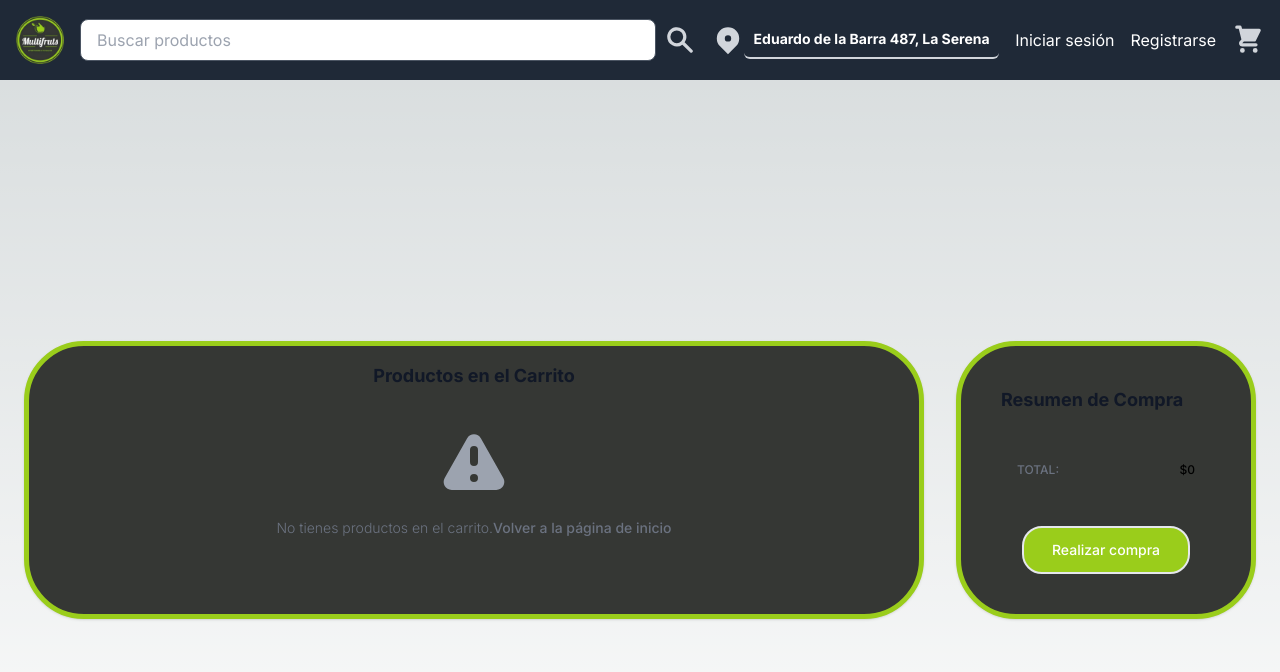
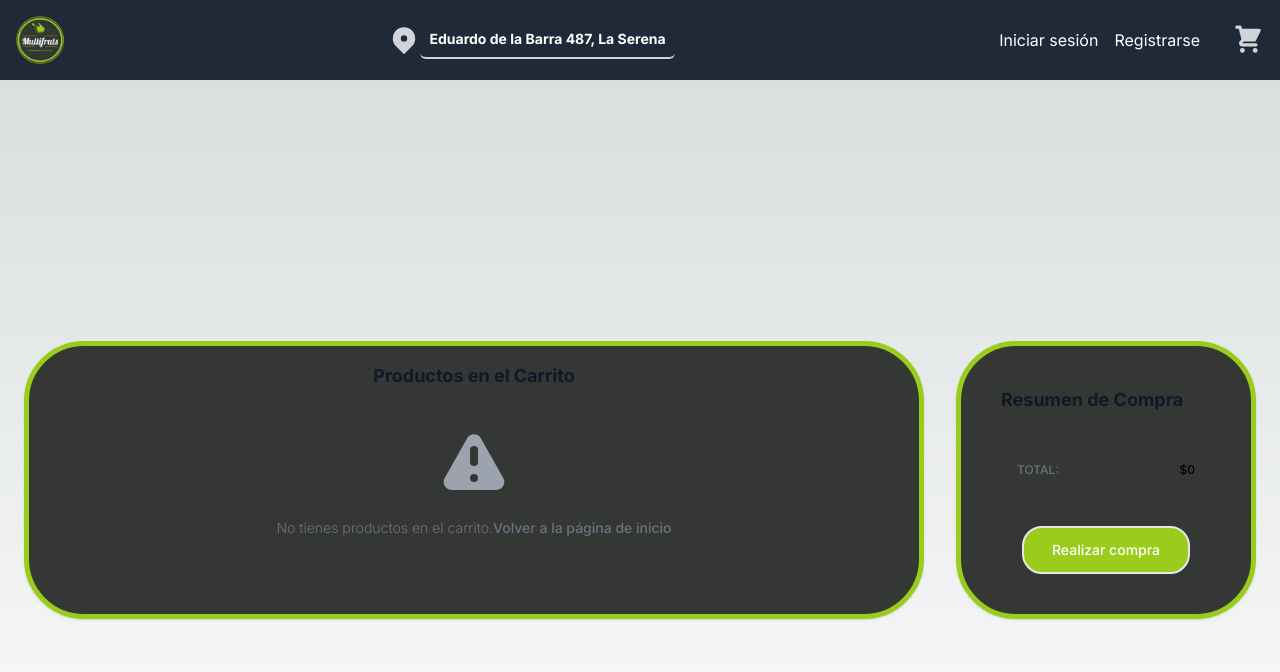
Before and after one commit to NashorSlayer/nextjs-ecommerce-graphql, a Next.js app: page /cart in a window 1280 px wide. Shown: the top 672 px of the page. Built offline with nearby package versions, Linux system fonts and the light colour scheme.

Commit message:
Refactor header components and add user authentication check

```diff
--- a/app/cart/page.tsx
+++ b/app/cart/page.tsx
@@ -2,10 +2,13 @@ import HeaderGuest from '@/components/commons/HeaderGuest';
 import HeaderRegistered from '@/components/commons/HeaderRegistered';
 import ShowCart from '@/components/ShowCart';
 
-export default function Home() {
+export default function Cart() {
+  const isUserAuthenticated = false; //Implementar método para ver si el usuario está autenticado o no
+
   return (
     <div className='mb-4'>
-      <HeaderGuest></HeaderGuest><ShowCart></ShowCart>
+      {isUserAuthenticated ? <HeaderRegistered /> : <HeaderGuest />}
+      <ShowCart />
     </div>
   );
 }
--- a/app/page.tsx
+++ b/app/page.tsx
@@ -3,9 +3,12 @@ import HeaderRegistered from '@/components/commons/HeaderRegistered';
 import ShowHome from '@/components/ShowHome';
 
 export default function Home() {
+  const isUserAuthenticated = false; //Implementar método para ver si el usuario está autenticado o no
+
   return (
     <div className='mb-4'>
-      <HeaderGuest></HeaderGuest><ShowHome></ShowHome>
+      {isUserAuthenticated ? <HeaderRegistered /> : <HeaderGuest />}
+      <ShowHome />
     </div>
   );
 }
--- a/components/ShowHome.tsx
+++ b/components/ShowHome.tsx
@@ -1,7 +1,7 @@
 "use client";
 import { FilterIcon, RefreshIcon, ExclamationIcon } from "@heroicons/react/solid";
 import ProductCard from './ProductCard';
-import { useEffect, useState } from "react";
+import { useState } from "react";
 
 interface Product {
   id: number;
--- a/components/commons/HeaderAdmin.tsx
+++ b/components/commons/HeaderAdmin.tsx
@@ -1,7 +1,7 @@
 "use client";
 import Link from 'next/link';
 // @ts-ignore
-import { SearchIcon, MenuIcon, ShoppingCartIcon, LocationMarkerIcon, UserCircleIcon } from '@heroicons/react/solid';
+import { LocationMarkerIcon, UserCircleIcon } from '@heroicons/react/solid';
 
 const HeaderAdmin = () => {
     return (
--- a/components/commons/HeaderGuest.tsx
+++ b/components/commons/HeaderGuest.tsx
@@ -2,7 +2,7 @@
 import Link from 'next/link';
 import { useAppSelector } from '@/redux/hooks';
 // @ts-ignore
-import { SearchIcon, MenuIcon, ShoppingCartIcon, LocationMarkerIcon } from '@heroicons/react/solid';
+import { ShoppingCartIcon, LocationMarkerIcon } from '@heroicons/react/solid';
 import { useState } from 'react';
 import CartDetailsPopup from '../CartDetailsPopup';
 
@@ -24,18 +24,6 @@ const HeaderGuest = () => {
                 <Link href="/">
                     <img className="w-12 h-12" src="multifruts_logo.png" alt="Logo" />
                 </Link>
-                <div className="flex-grow ml-4">
-                <input
-                    id="search"
-                    name='search'
-                    type="text"
-                    placeholder="Buscar productos"
-                    className="w-full px-4 py-2 border border-gray-600 rounded-lg focus:outline-none focus:border-primary-500 text-gray-900"
-                    />
-                </div>
-                <button>
-                    <SearchIcon className="w-8 h-8 ml-2 text-gray-300" />
-                </button>
                 <div className="flex items-center flex-col">
                     <div className="flex items-center">
                         <LocationMarkerIcon className="w-8 h-8 ml-4 text-gray-300" />
@@ -54,7 +42,6 @@ const HeaderGuest = () => {
                 <div className="ml-4 flex items-center space-x-4">
                     <Link href="/login" className="text-white hover:underline">Iniciar sesión</Link>
                     <Link href="/register" className="text-white hover:underline">Registrarse</Link>
-                </div>
                     <button className="relative" onClick={toggleCartDetails}>
                         <ShoppingCartIcon className="w-8 h-8 ml-4 text-gray-300" />
                         {cartItems.length > 0 && (
@@ -63,6 +50,7 @@ const HeaderGuest = () => {
                         </span>
                         )}
                     </button>
+                </div>
                 {showCartDetails && <CartDetailsPopup onClose={toggleCartDetails} />}
             </div>
         </header>
--- a/components/commons/HeaderRegistered.tsx
+++ b/components/commons/HeaderRegistered.tsx
@@ -2,7 +2,7 @@
 import Link from 'next/link';
 import { useAppSelector } from '@/redux/hooks';
 // @ts-ignore
-import { SearchIcon, MenuIcon, ShoppingCartIcon, LocationMarkerIcon, UserCircleIcon } from '@heroicons/react/solid';
+import { ShoppingCartIcon, LocationMarkerIcon, UserCircleIcon } from '@heroicons/react/solid';
 import { useState } from 'react';
 import CartDetailsPopup from '../CartDetailsPopup';
 
@@ -24,16 +24,6 @@ const HeaderRegistered = () => {
                 <Link href="/">
                     <img className="w-12 h-12" src="../multifruts_logo.png" alt="Logo" />
                 </Link>
-                <div className="flex-grow ml-4">
-                <input
-                    type="text"
-                    placeholder="Buscar productos"
-                    className="w-full px-4 py-2 border border-gray-600 rounded-lg focus:outline-none focus:border-primary-500 text-gray-900"
-                    />
-                </div>
-                <button>
-                    <SearchIcon className="w-8 h-8 ml-2 text-gray-300" />
-                </button>
                 <div className="flex items-center flex-col">
                     <div className="flex items-center">
                         <LocationMarkerIcon className="w-8 h-8 ml-4 text-gray-300" />
@@ -51,7 +41,6 @@ const HeaderRegistered = () => {
                     <Link href="/profile">
                         <UserCircleIcon className="w-8 h-8 ml-4 text-gray-300" />
                     </Link>
-                </div>
                     <div className="relative" onClick={toggleCartDetails}>
                         <ShoppingCartIcon className="w-8 h-8 ml-4 text-gray-300" />
                         {cartItems.length > 0 && (
@@ -60,6 +49,7 @@ const HeaderRegistered = () => {
                         </span>
                         )}
                     </div>
+                </div>
                 {showCartDetails && <CartDetailsPopup onClose={toggleCartDetails} />}
             </div>
         </header>
```
Also changed, not shown: components/index.ts (deleted).
